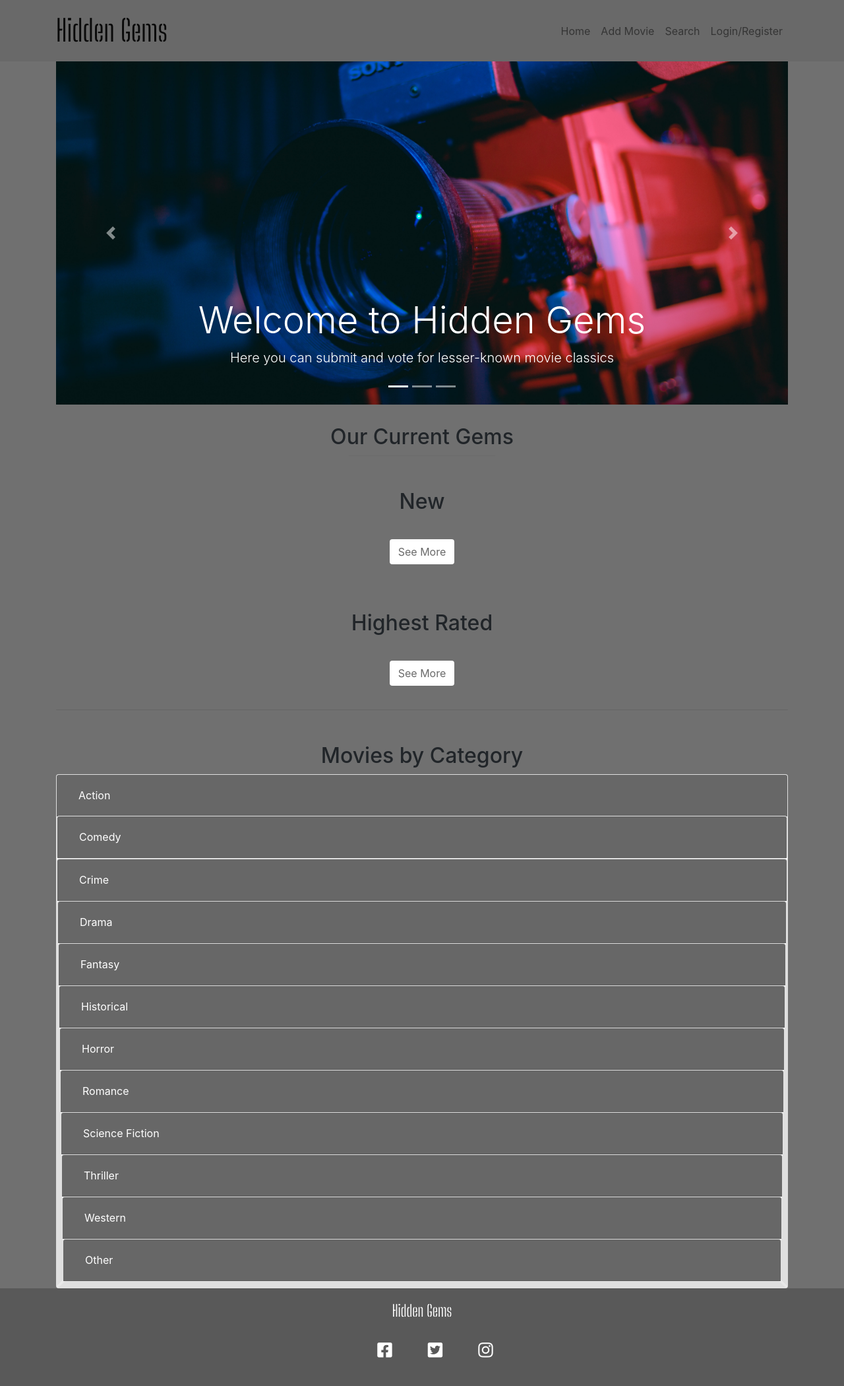
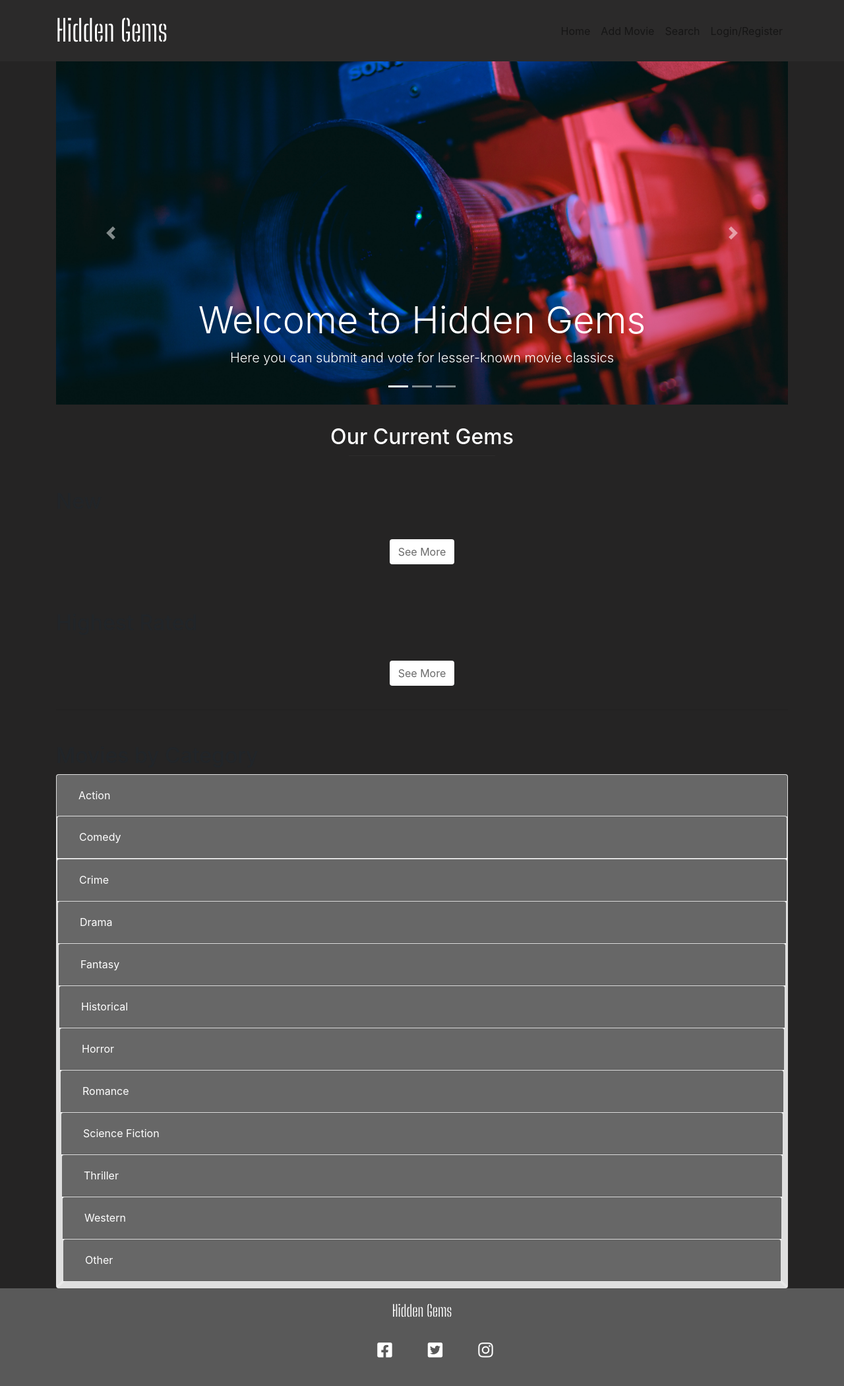
Before and after one commit to Code-Institute-Submissions/HiddenGems, a Flask app: page / in a window 1280 px wide. Shown: the whole page at 66% size. Run offline with Flask 2, Linux system fonts and the light colour scheme; data that the repository does not hold is empty; some libraries are stand-ins or nearby versions.

Commit message:
Change site color scheme to be darker.

```diff
--- a/static/css/style.css
+++ b/static/css/style.css
@@ -4,11 +4,12 @@
 #logo {
   font-family: "Big Shoulders Stencil Display", sans-serif;
   font-size: 280%;
+  color: #fff;
 }
 
 body {
-  background-color: #707070;
-  text-align: center;
+  background-color: #252424;
+
 }
 
 .top-content{
@@ -16,7 +17,11 @@ body {
 }
 
 #mainNav {
-  background-color: #696969;
+  background-color: #2b2a2a;
+}
+
+.nav-link {
+  color: #fff;
 }
 
 .card-deck{
@@ -57,11 +62,13 @@ body {
 .gems-title-div {
   margin: 0 auto;
   text-align: center;
+  position: relative;
 }
 
 .gems-title {
   margin-top: 30px;
   text-align: center;
+  color: #fff;
 
 }
 
@@ -96,7 +103,7 @@ body {
   margin-right: auto;
   border-width: 1px;
   width: 20%;
-  background-color: #777777;
+  background-color: #333232;
 }
 
 .block-divider-bottom-margin {
```
